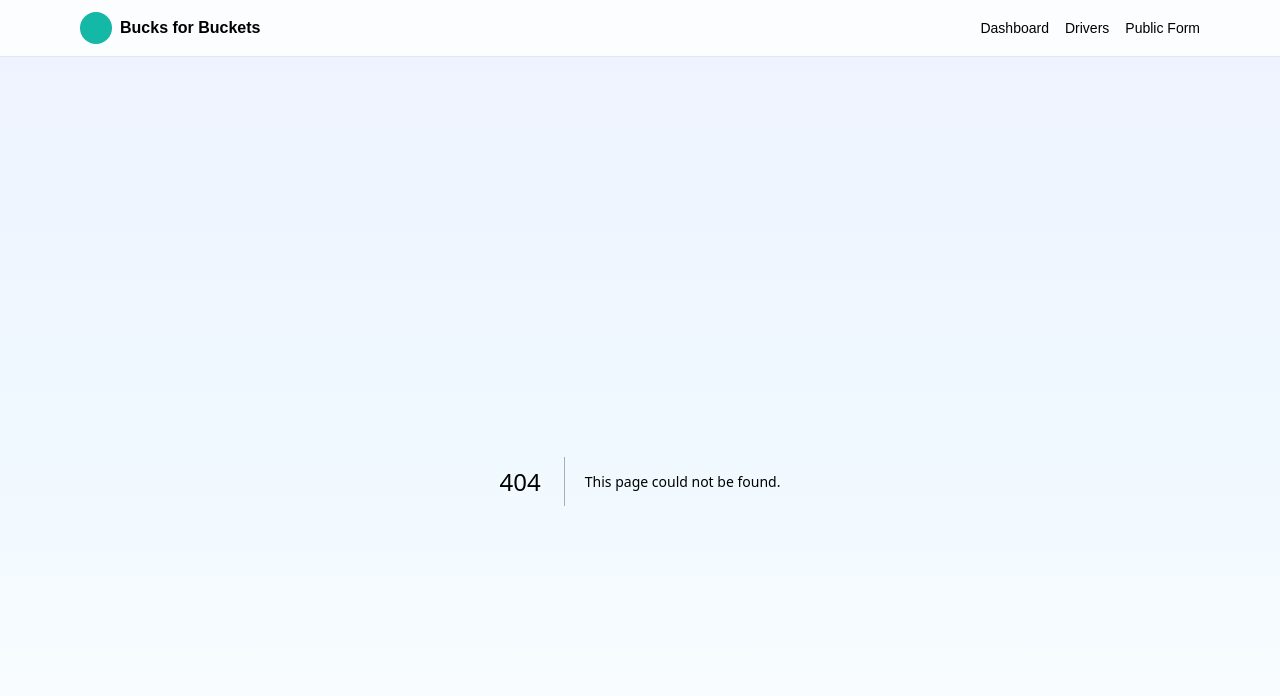
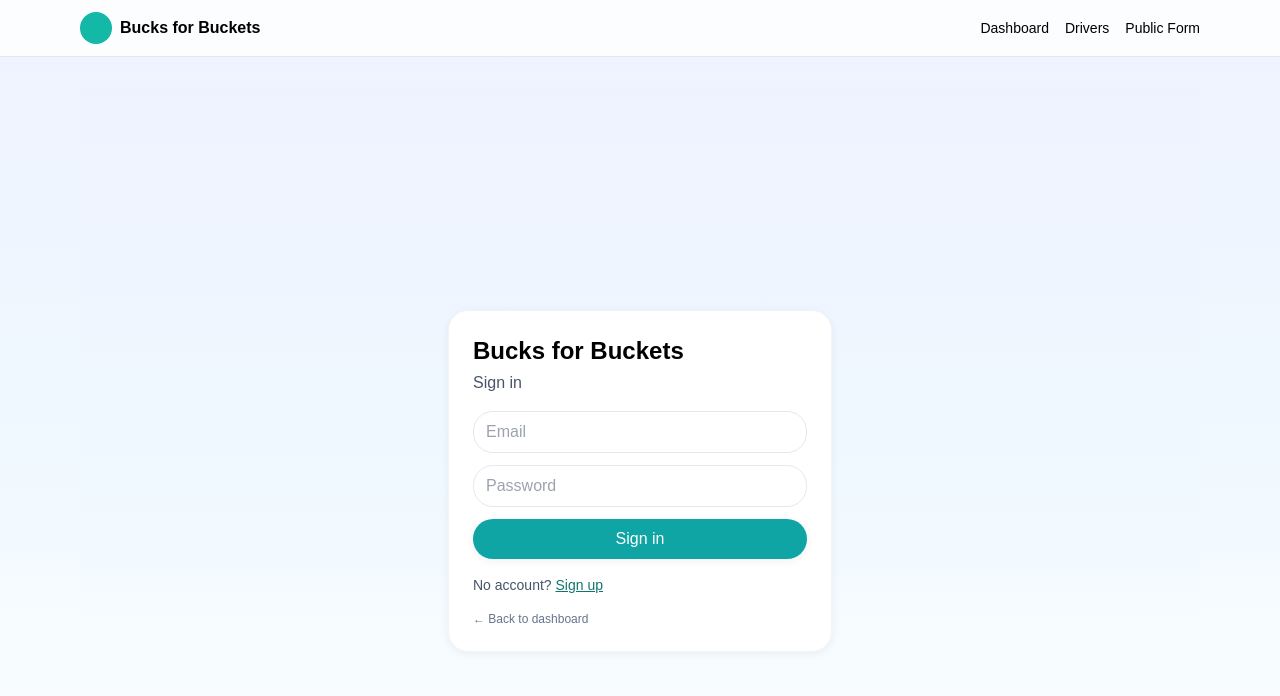
Before and after one commit to deront0426/bucks_leadops, a Next.js app: page /login in a window 1280 px wide. Before the commit this address had no page. Shown: the top 696 px of the page. Built offline with nearby package versions, Linux system fonts and the light colour scheme; no server answers.

Commit message:
Create page.tsx
Signed-off-by: deron tatum <derontatum@gmail.com>

```diff
--- /dev/null
+++ b/app/login/page.tsx
@@ -0,0 +1,58 @@
+"use client";
+import { useState } from "react";
+import { createClient } from "@supabase/supabase-js";
+import Link from "next/link";
+
+const supabase = createClient(
+  process.env.NEXT_PUBLIC_SUPABASE_URL as string,
+  process.env.NEXT_PUBLIC_SUPABASE_ANON_KEY as string
+);
+
+export default function LoginPage() {
+  const [mode, setMode] = useState<"signin"|"signup">("signin");
+  const [email, setEmail] = useState("");
+  const [password, setPassword] = useState("");
+  const [loading, setLoading] = useState(false);
+  const [err, setErr] = useState("");
+
+  async function submit(e: React.FormEvent) {
+    e.preventDefault();
+    setLoading(true); setErr("");
+    const fn = mode === "signin" ? supabase.auth.signInWithPassword : supabase.auth.signUp;
+    const { error } = await fn({ email, password });
+    setLoading(false);
+    if (error) return setErr(error.message);
+    window.location.href = "/"; // go to dashboard
+  }
+
+  return (
+    <main className="min-h-screen grid place-items-center bg-gradient-to-b from-indigo-50 via-sky-50 to-white">
+      <div className="w-full max-w-sm bg-white rounded-2xl p-6 shadow-card border border-slate-100">
+        <h1 className="text-2xl font-bold mb-1">Bucks for Buckets</h1>
+        <p className="text-slate-600 mb-4">{mode === "signin" ? "Sign in" : "Create your account"}</p>
+        <form onSubmit={submit} className="grid gap-3">
+          <input className="border border-slate-200 rounded-2xl px-3 py-2"
+                 placeholder="Email" type="email"
+                 value={email} onChange={(e)=>setEmail(e.target.value)} />
+          <input className="border border-slate-200 rounded-2xl px-3 py-2"
+                 placeholder="Password" type="password"
+                 value={password} onChange={(e)=>setPassword(e.target.value)} />
+          <button className="bg-brand-600 hover:bg-brand-700 text-white rounded-2xl px-3 py-2 shadow-card" disabled={loading}>
+            {loading ? "Please wait…" : (mode==="signin" ? "Sign in" : "Sign up")}
+          </button>
+          {err && <div className="text-rose-600 text-sm">{err}</div>}
+        </form>
+        <div className="text-sm text-slate-600 mt-4">
+          {mode==="signin" ? (
+            <>No account? <button className="text-brand-700 underline" onClick={()=>setMode("signup")}>Sign up</button></>
+          ) : (
+            <>Have an account? <button className="text-brand-700 underline" onClick={()=>setMode("signin")}>Sign in</button></>
+          )}
+        </div>
+        <div className="text-xs mt-4">
+          <Link className="text-slate-500 hover:text-slate-700" href="/">← Back to dashboard</Link>
+        </div>
+      </div>
+    </main>
+  );
+}
```
